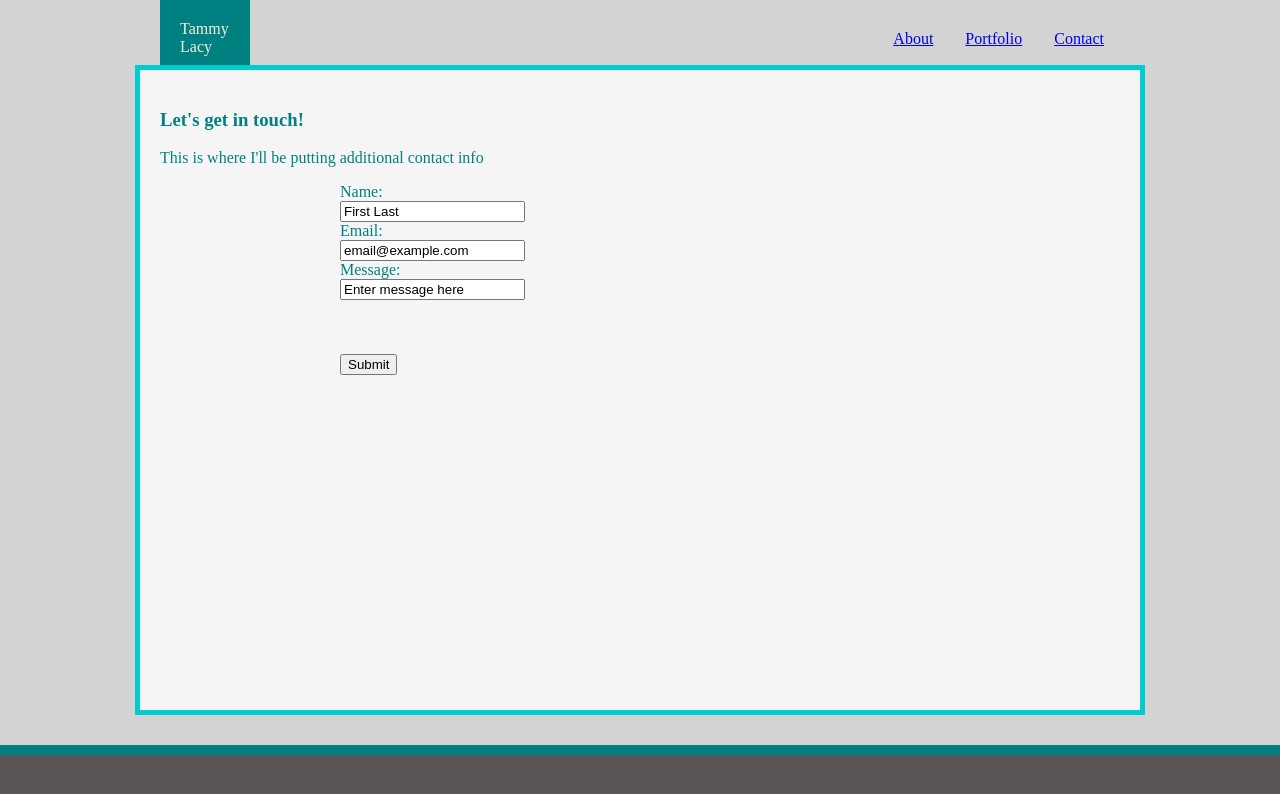
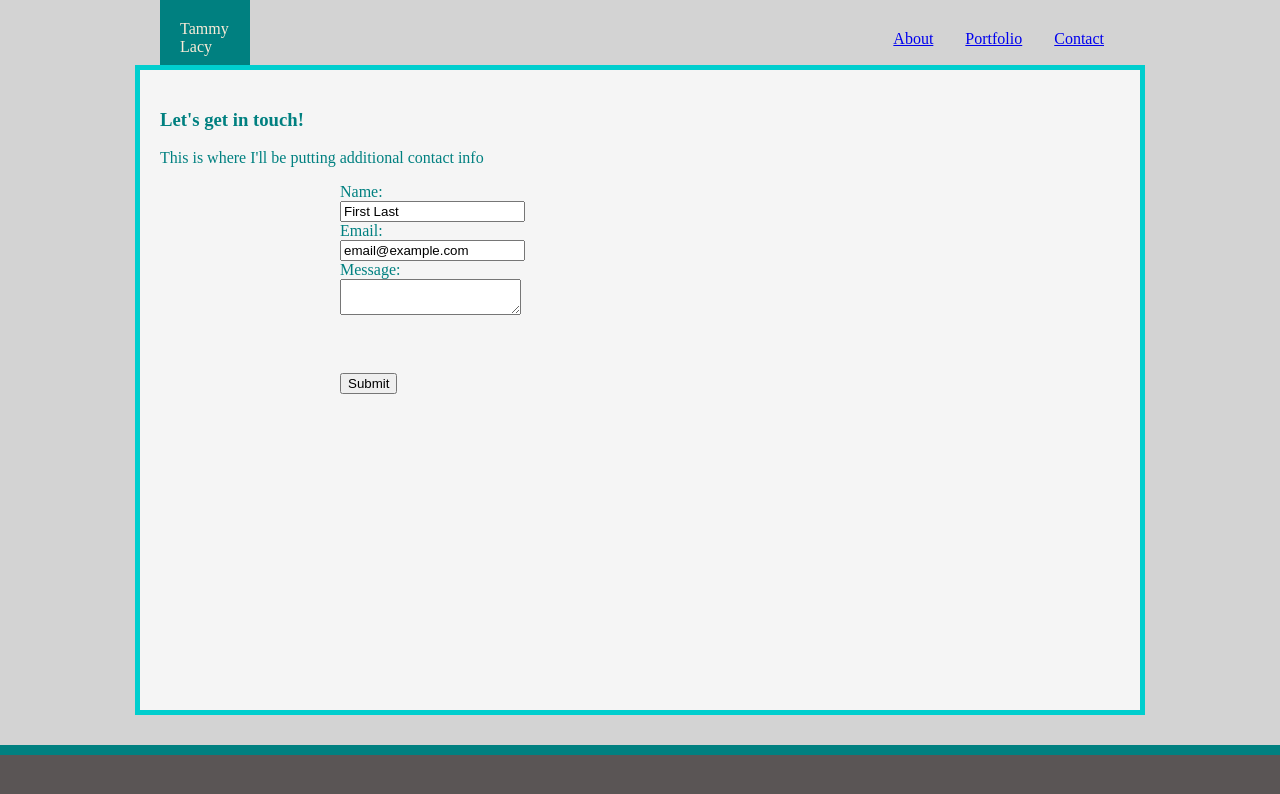
Before and after one commit to tlacy1000/Basic-Portfolio, a plain HTML site: page contact.html in a window 1280 px wide. Drawn offline with Linux system fonts and the light colour scheme.

Commit message:
Updated message box

```diff
--- a/contact.html
+++ b/contact.html
@@ -34,7 +34,7 @@
           <input type="text" name="Email" value="email@example.com">
           <br>
           Message:<br>
-          <input type="text" name="Message" value="Enter message here">
+          <textarea type="text" name="Message" value="Enter message here"></textarea>
           <br><br>
           <br><br>
           <input type="submit" value="Submit">
```
